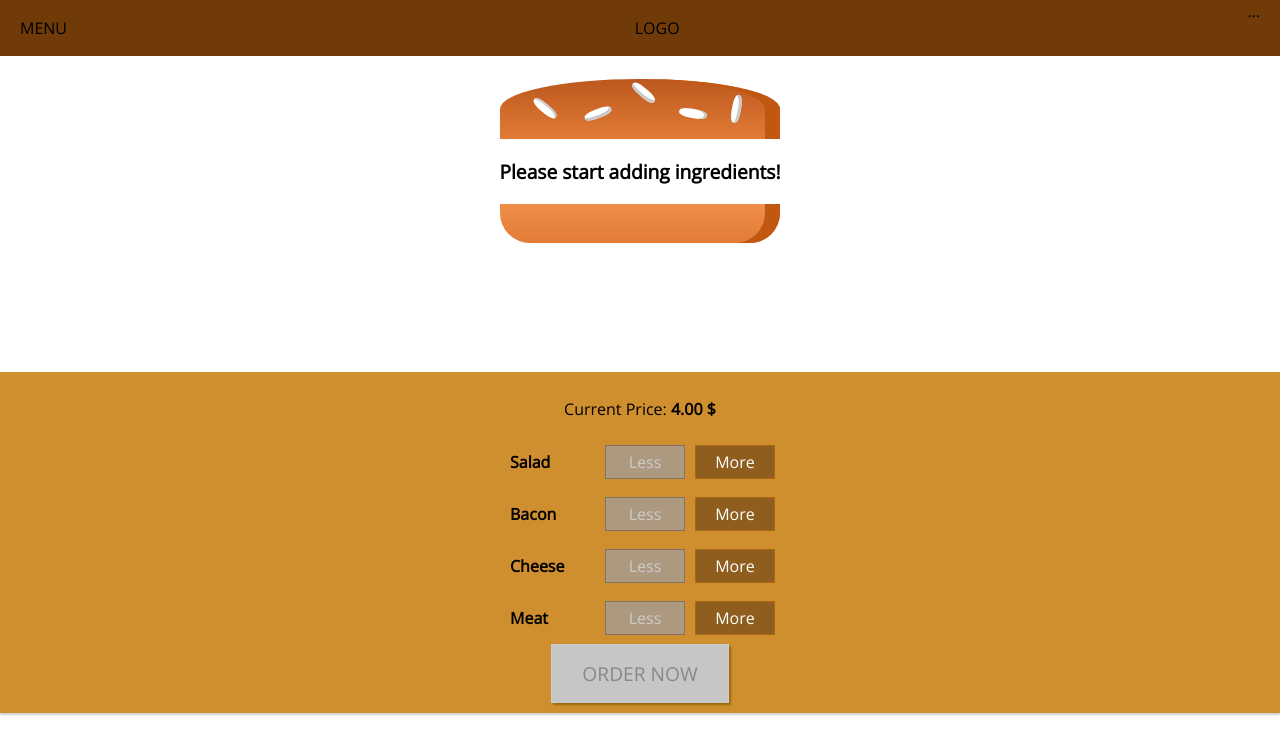
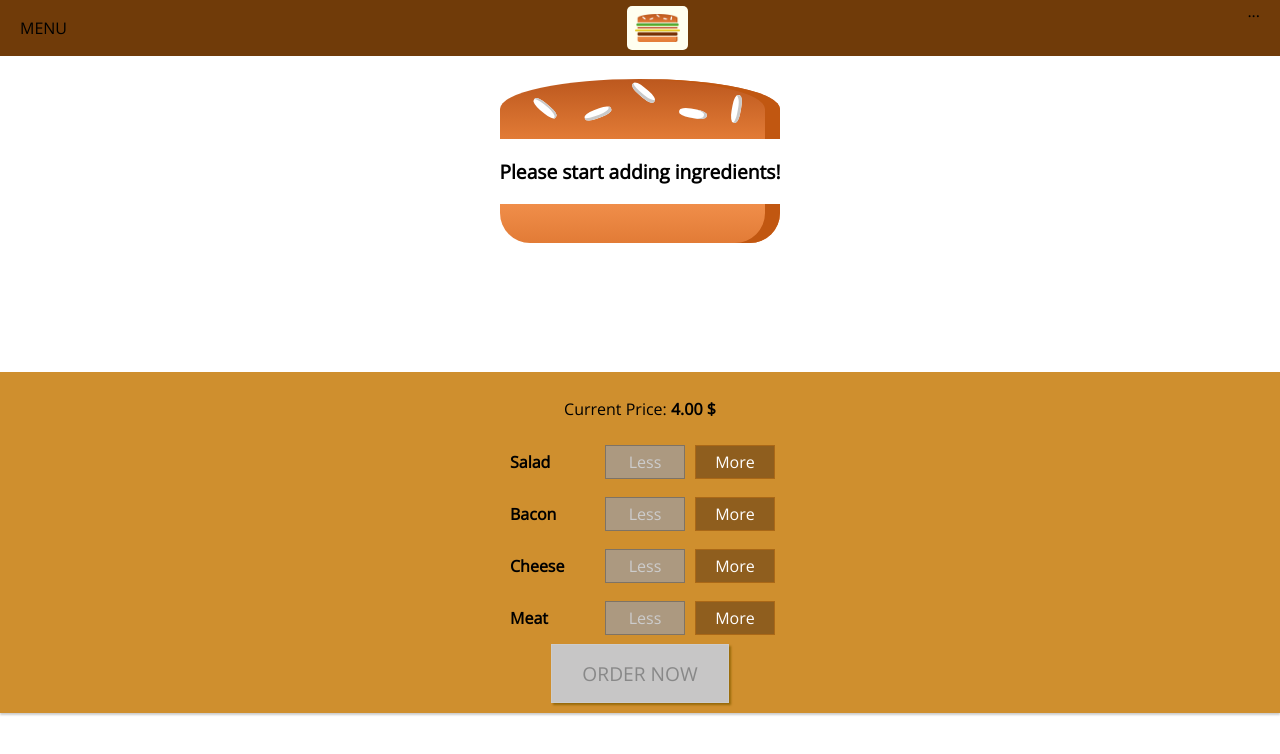
Before and after one commit to xugetsu/Burger-Builder, a React app: page / in a window 1280 px wide. Shown: the top 754 px of the page. Built offline with nearby package versions, Linux system fonts and the light colour scheme.

Commit message:
imp Logo in toolbar

```diff
--- a/src/components/Navigation/Toolbar/Toolbar.jsx
+++ b/src/components/Navigation/Toolbar/Toolbar.jsx
@@ -1,10 +1,11 @@
 import React from 'react';
-import classes from './Toolbar.css'
+import classes from './Toolbar.css';
+import Logo from '../../Logo/Logo';
 
 const toolbar = (props) => (
     <header className={classes.Toolbar} >
        <div>MENU</div>
-       <div>LOGO</div>
+       <Logo />
        <nav>
             ...
        </nav>
```
